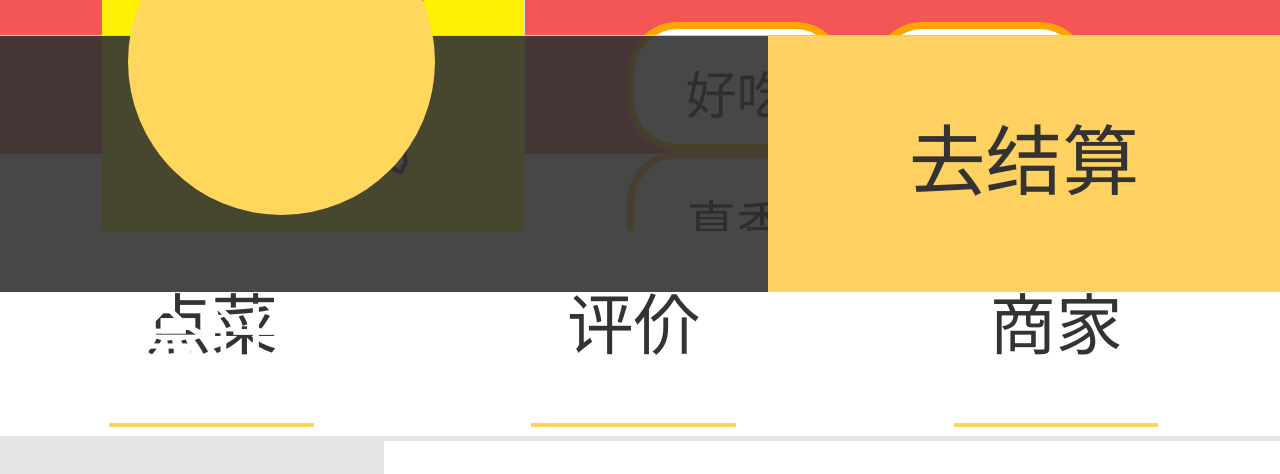
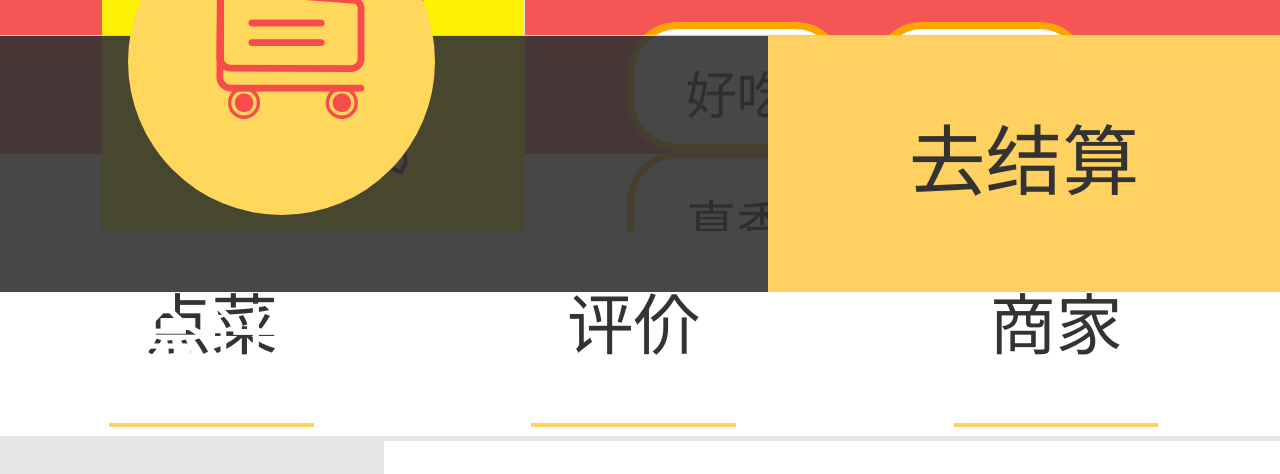
Before and after one commit to zjf7896/myhtml, a plain HTML site: page boom/shop.html in a window 1280 px wide. Shown: the part 508-982 px from the top of the page. Drawn offline with Linux system fonts and the light colour scheme; files that its build step writes are made by us from their sources; a small style sheet from the web is missing.

Commit message:
Update shop.html

```diff
--- a/boom/shop.html
+++ b/boom/shop.html
@@ -7,7 +7,7 @@
     <link rel="stylesheet" href="css/mible.css">
     <link rel="stylesheet" href="css/shop.css">
     <link rel="stylesheet" href="css/index.css">
-    <link rel="stylesheet" href="http://at.alicdn.com/t/font_729087_lktjtiqiui.css">
+    <link rel="stylesheet" href="/font_729087_lktjtiqiui.css">
 </head>
 <body>
 <div class="top">
```
